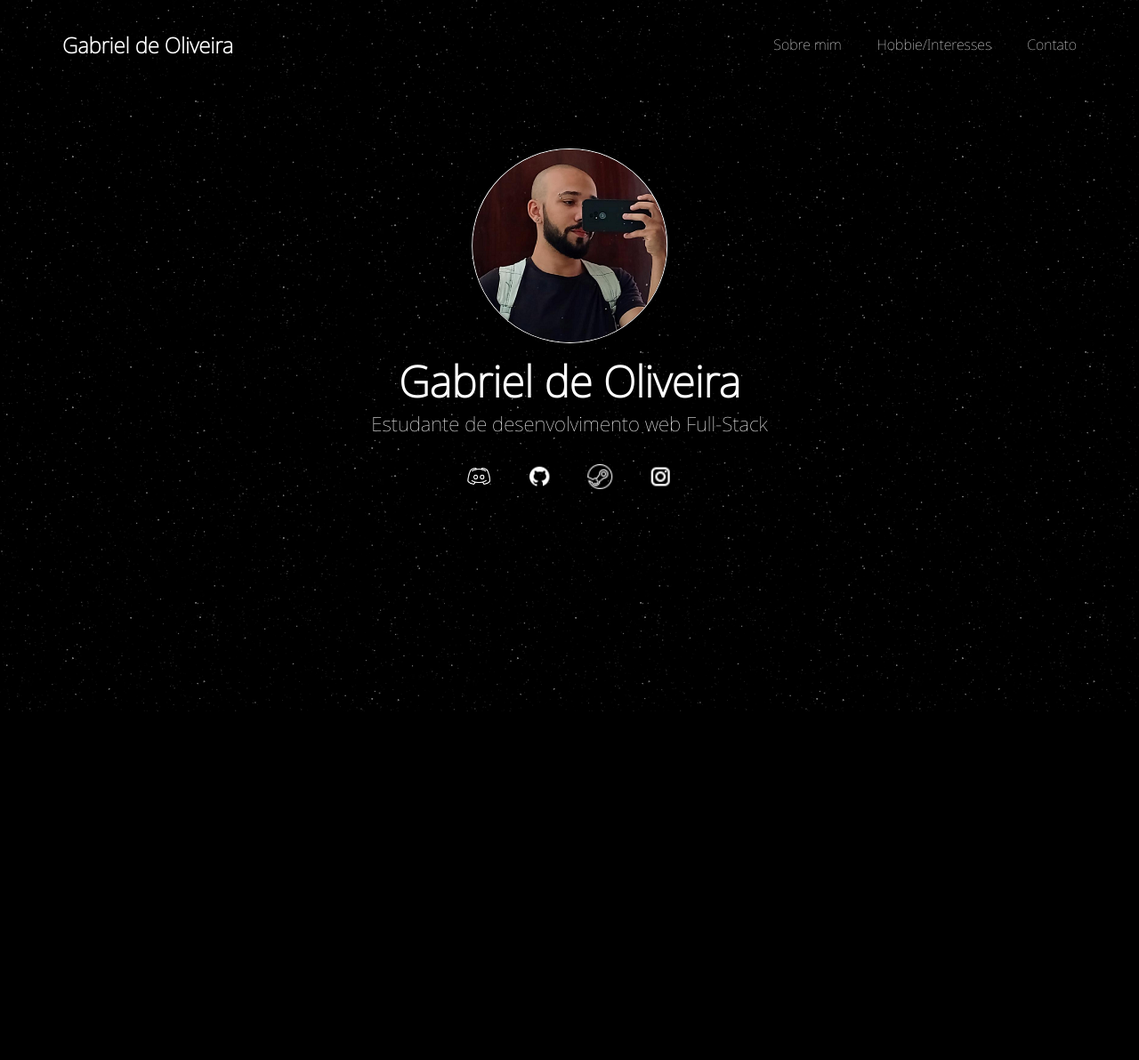
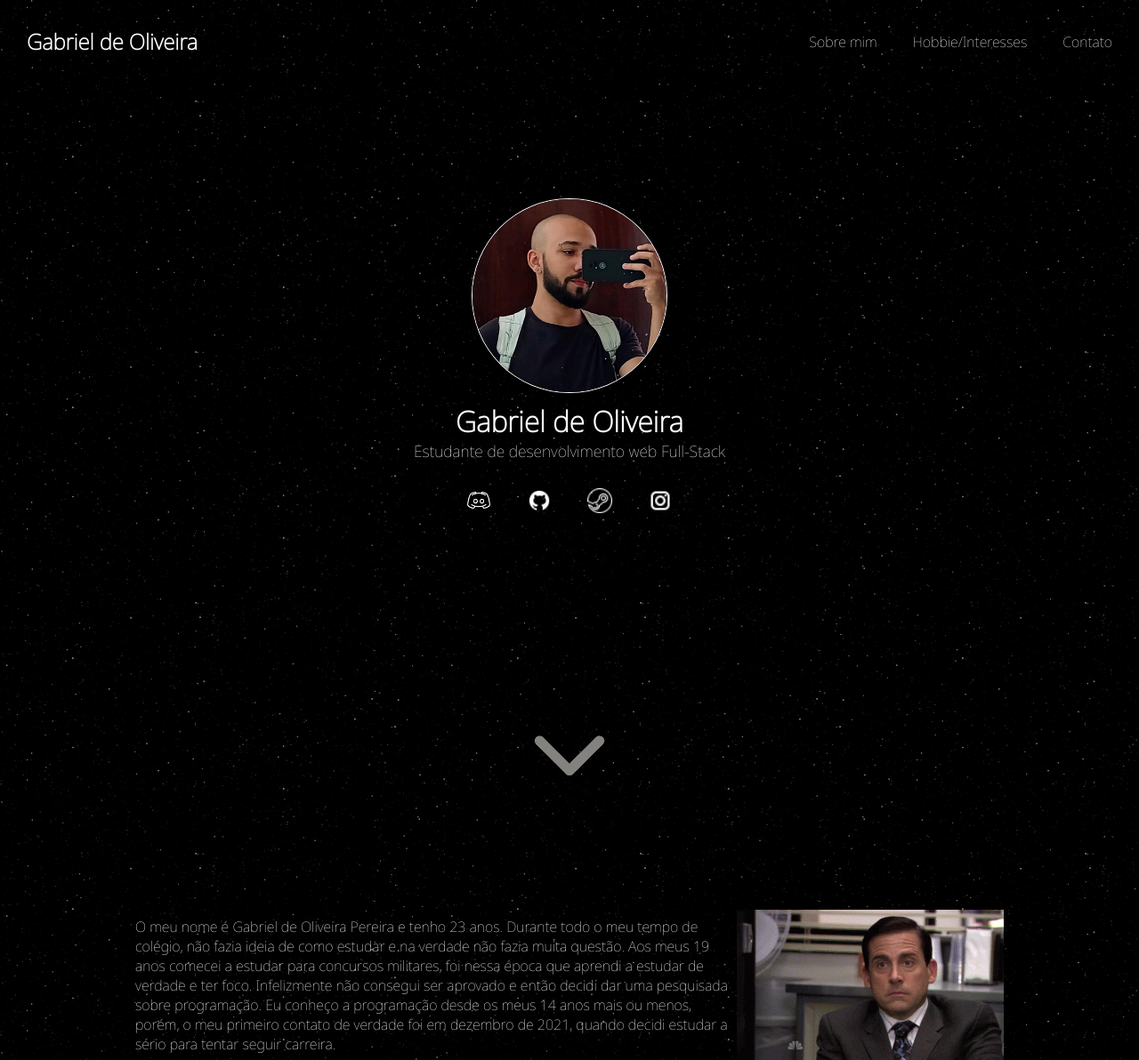
Before and after one commit to GabeOP/Projeto-Individual-SENAC, a plain HTML site: page index.html in a window 1280 px wide. Shown: the whole page at 89% size. Before the commit the page ends 800 px from the top, so only its background shows below. Drawn offline with Linux system fonts and the light colour scheme.

Commit message:
Ajustes referentes à responsividade, adição do gif de seta e início da implementação da parte 'sobre mim'

```diff
--- a/css/style.css
+++ b/css/style.css
@@ -11,19 +11,19 @@
 body{
     background-color: rgb(0, 0, 0);
     padding-top: 30px;
+    padding-inline: 30px;
     background-image: url('/Projeto-Individual-SENAC/img/estrelas.gif');
+
 }
 
 header{
     display: flex;
-    flex-direction: column;
     align-items: center;
-    margin-bottom: 60px;
-    height: 40px;
+    justify-content: space-between;
+    margin-bottom: 160px;
     min-width: 375px;
 }
 header h1{
-    display: none;
     font-size: 1.5rem;
     transition: 500ms linear;
 }
@@ -56,6 +56,7 @@ main{
     flex-direction: column;
     align-items: center;
     min-width: 375px;
+    height: 100vh
 }
 .fotoDePerfil{
     border-radius: 50%;
@@ -82,22 +83,34 @@ main p{
 .redesSociais img{
     width: 28px
 }
+.seta{
+    width: 128px;
+    margin-top: 220px
+}
 
-@media (min-width: 775px) {
+#sobre{
+    display: flex;
+    justify-content: center;
+    align-items: center;
+    width: 80%;
+    margin: auto;
+}
+
+@media (max-width: 775px) {
     header{
-        flex-direction: row;
-        justify-content: space-between;
-        margin-inline: 70px;
+        justify-content: center;
+        min-width: 500px;
     }
     header h1{
-        display: flex;
-
+        display: none;
+    }
+    .infos p{
+        font-size: 1.4rem;
     }
     main{
-        position: absolute;
-        left: 50%;
-        top: 50%;
-        transform: translate(-50%, -60%);
+        margin-top: 160px;
+        min-width: 500px;
+        height: 100vh
     }
     main h2{
         font-size: 3rem;
--- a/index.html
+++ b/index.html
@@ -8,19 +8,16 @@
     <link rel="stylesheet" href="./css/style.css">
 </head>
 <body>
-    <header>
+    <header> <!-- O cabeçalho do site onde ficam os links-->
         <h1>Gabriel de Oliveira</h1>
         <div class="infos">
-            <!-- <div>
-                <img src="./img/astronauta.gif" alt="">
-            </div> -->
-            <a href="#"><p>Sobre mim</p></a>
+            <a href="#sobre"><p>Sobre mim</p></a>
             <a href="#"><p>Hobbie/Interesses</p></a>
             <a href="#"><p>Contato</p></a>
         </div>
     </header>
 
-    <main>
+     <main> <!-- o conteúdo principal do site onde fica a apresentação e as redes sociais -->
         <img class="fotoDePerfil" src="./img/perfil.png" alt="Foto de perfil">
         <h2>Gabriel de Oliveira</h2>
         <p>Estudante de desenvolvimento web Full-Stack</p>
@@ -30,6 +27,11 @@
             <a href="https://steamcommunity.com/id/gabriel2378" target="_blank"><img title="Steam" src="./img/logo-steam.png" alt="Logo da Steam"></a>
             <a href="https://www.instagram.com/gabb_op/"><img title="Instagram" target="_blank" src="./img/logo-instagram.png" alt="Logo do Instagram"></a>
         </div>
+        <img class="seta" src="./img/seta-baixo.gif" alt="">
     </main>
+    <section id="sobre">
+        <p>O meu nome é Gabriel de Oliveira Pereira e tenho 23 anos. Durante todo o meu tempo de colégio, não fazia ideia de como estudar e na verdade não fazia muita questão. Aos meus 19 anos comecei a estudar para concursos militares, foi nessa época que aprendi a estudar de verdade e ter foco. Infelizmente não consegui ser aprovado e então decidi dar uma pesquisada sobre programação. Eu conheço a programação desde os meus 14 anos mais ou menos, porém, o meu primeiro contato de verdade foi em dezembro de 2021, quando decidi estudar a sério para tentar seguir carreira.</p>
+        <img src="./img/michael-gif.gif" alt="">
+    </section>
 </body>
 </html>
```
Also changed, not shown: sobre.html (added, +24 -0 lines), img/michael-gif.gif (added), img/seta-baixo.gif (added).
